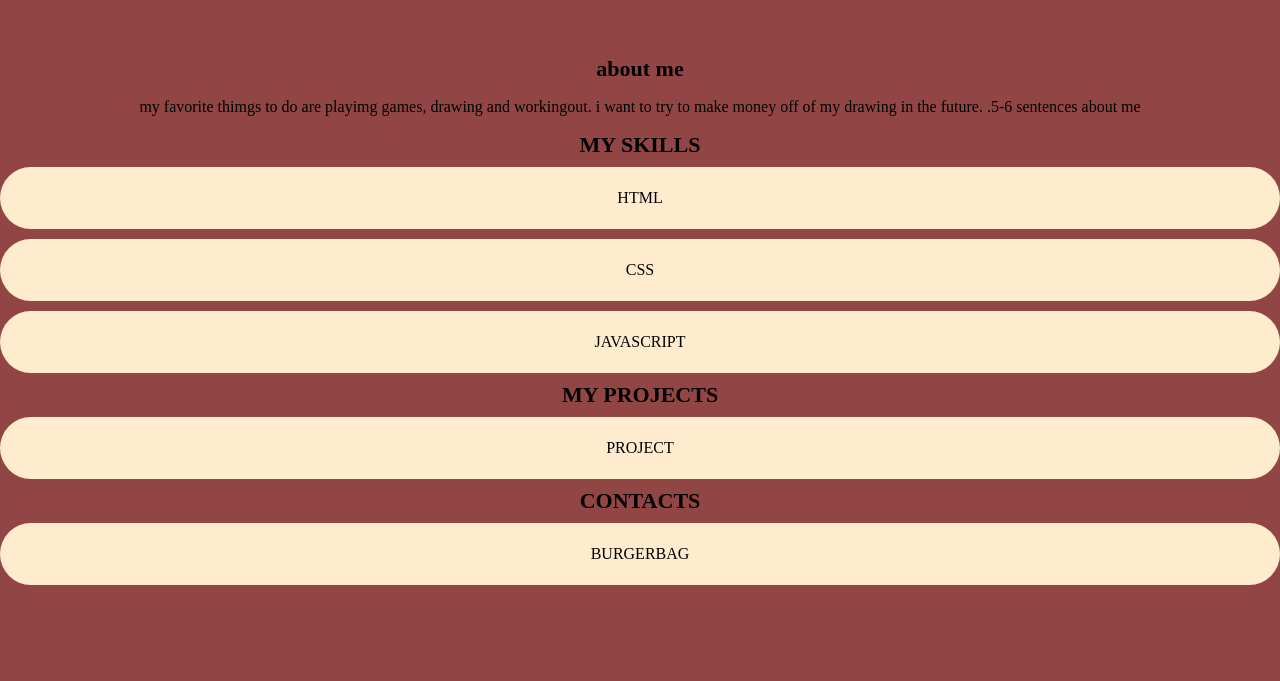
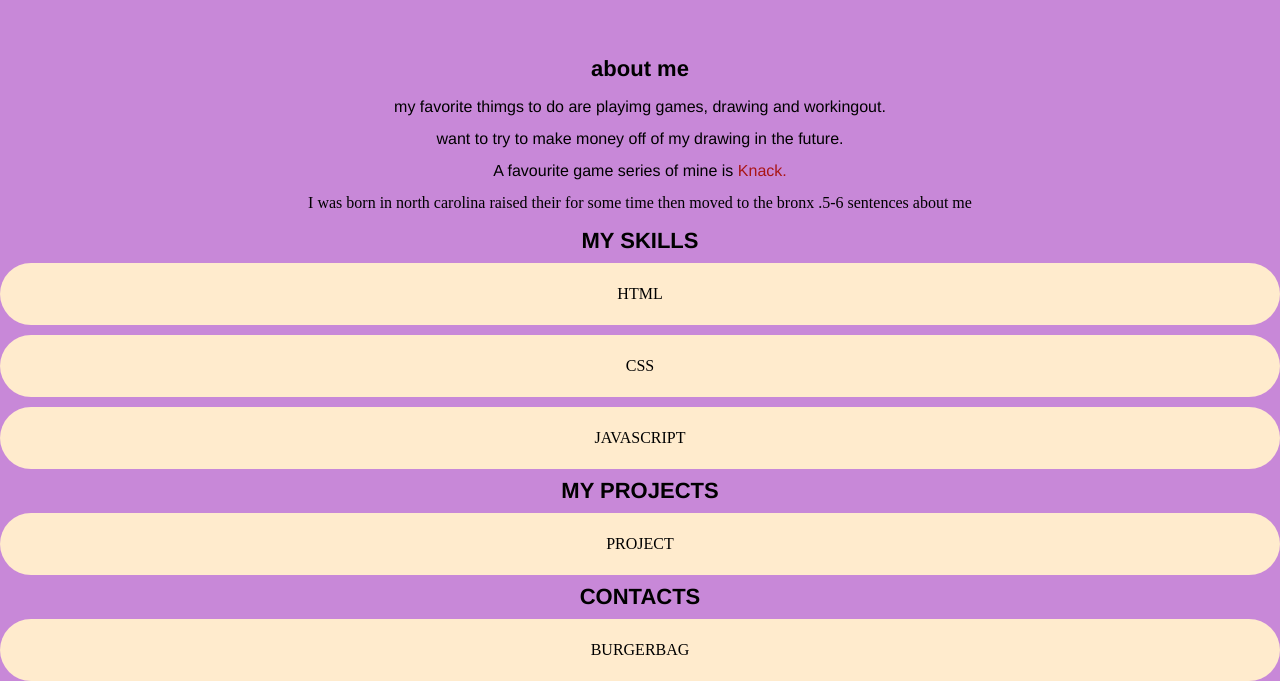
Before and after one commit to JaylenbEgg/SYEP-portfolio-jb, a plain HTML site: page index.html in a window 1280 px wide. Shown: the part 515-1196 px from the top of the page. Before the commit the page ends 1100 px from the top, so only its background shows below. Drawn offline with Linux system fonts and the light colour scheme.

Commit message:
paragraph, colors, fonts

```diff
--- a/index.html
+++ b/index.html
@@ -17,8 +17,10 @@
 
  <section id="about" class="section">
     <h2>about me</h2>
-    <p>my favorite thimgs to do are playimg games, drawing and workingout.
-       i want to try to make money off of my drawing in the future.
+    <p>my favorite thimgs to do are playimg games, drawing and workingout.</p>
+       <p> want to try to make money off of my drawing in the future.</p>
+       <p> A favourite game series of mine is <span class="fullbringer">Knack.</span> </p>
+       I was born in north carolina raised their for some time then moved to the bronx
          .5-6 sentences about me</p>
  </section>
 
--- a/style.css
+++ b/style.css
@@ -5,7 +5,7 @@
 }
 
 body{
-    background-color:rgb(146, 69, 69);
+    background-color:rgb(200, 136, 216);
     text-align: center;
     line-height: 2.0;
 
@@ -41,3 +41,13 @@ body{
     border-radius: 50px;
     background-color:blanchedalmond;
 }
+
+h2 { font-family: 'Franklin Gothic Medium', 'Arial Narrow', Arial, sans-serif;
+}
+
+p { font-family: 'Franklin Gothic Medium', 'Arial Narrow', Arial, sans-serif;
+}
+
+.fullbringer{
+    color:rgb(169, 22, 22)
+}
```
